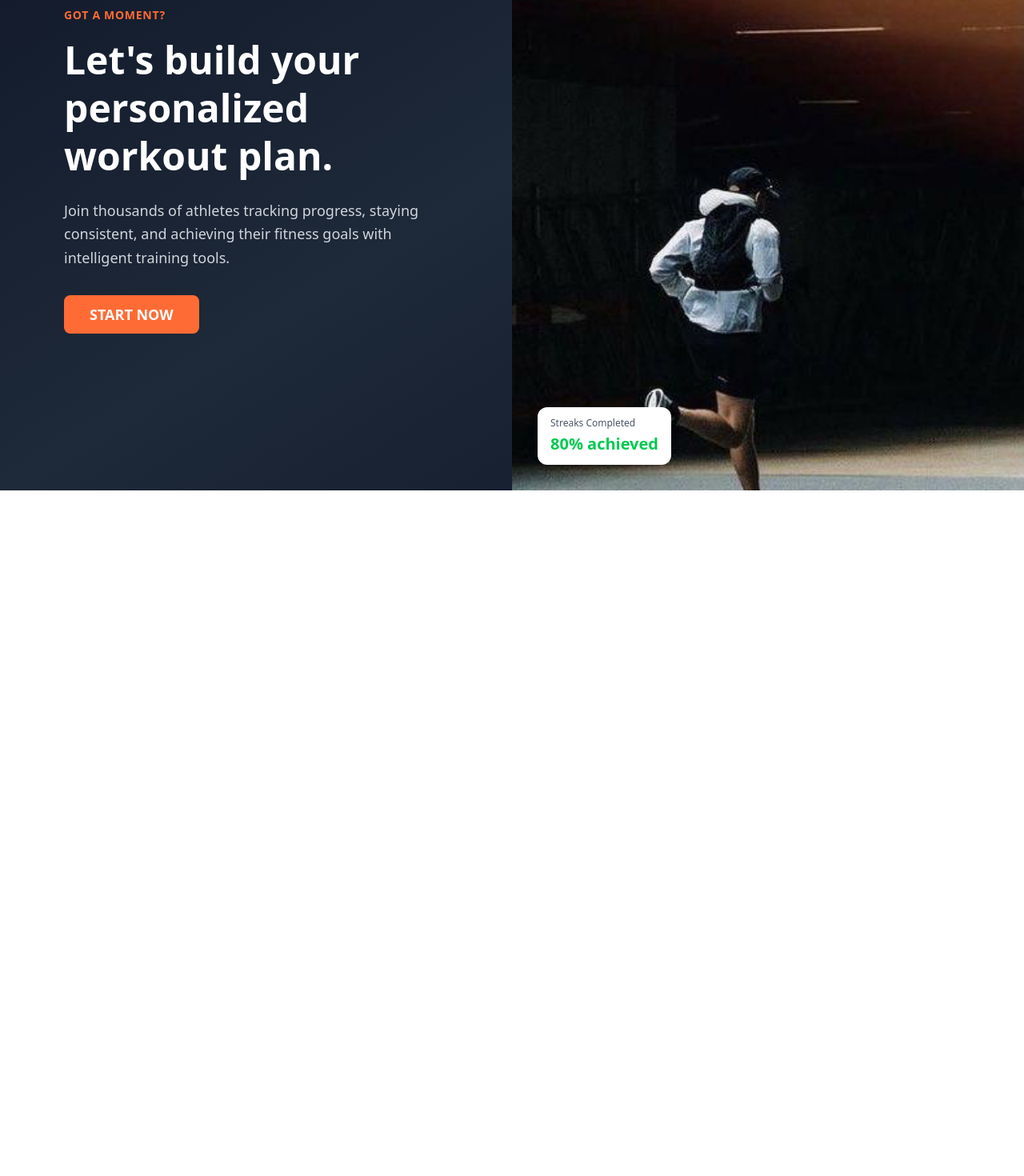
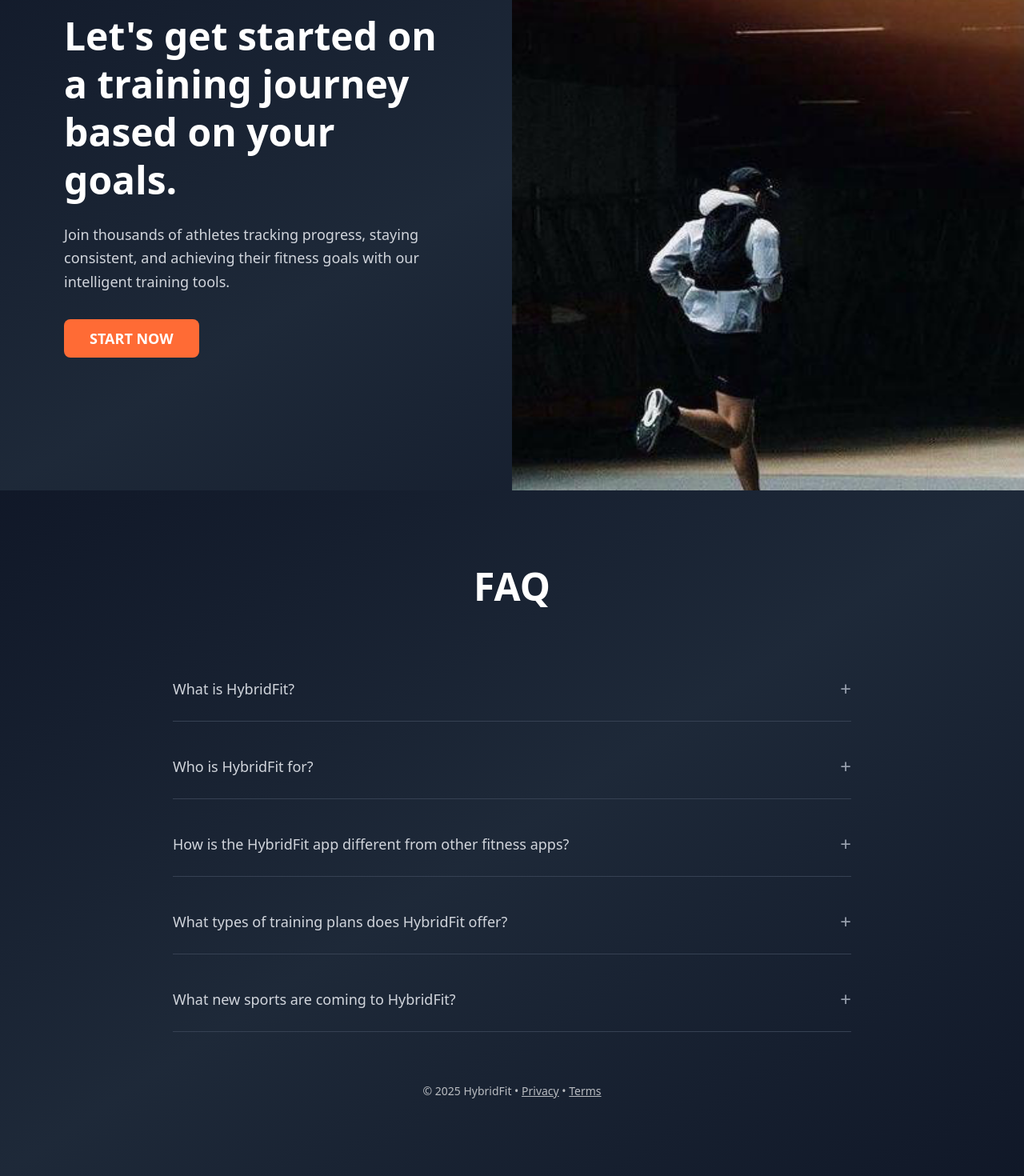
Before and after one commit to tnahata/hybrid-fit, a Next.js app in the folder hybrid-fit/: page / in a window 1280 px wide. Shown: the part 1954-3424 px from the top of the page at 80% size. Before the commit the page ends 2567 px from the top, so only its background shows below. Built offline with nearby package versions, Linux system fonts and the light colour scheme; no server answers.

Commit message:
add FAQ section

```diff
--- a/hybrid-fit/src/app/page.tsx
+++ b/hybrid-fit/src/app/page.tsx
@@ -3,6 +3,7 @@
 import { useEffect } from "react";
 import { CTASection } from "@/components/landing/cta-section";
 import { FeaturesSection } from "@/components/landing/features";
+import { FAQSection } from "@/components/landing/faq-section";
 import { HeroSection } from "@/components/landing/hero";
 import { useRouter } from "next/navigation";
 import { useSession } from "next-auth/react";
@@ -60,7 +61,8 @@
     <div>
       <HeroSection />
       <FeaturesSection features={features}/>
-      <CTASection />
+		  <CTASection />
+		  <FAQSection />
     </div>
   );
 }
--- a/hybrid-fit/src/components/landing/cta-section.tsx
+++ b/hybrid-fit/src/components/landing/cta-section.tsx
@@ -15,8 +15,8 @@
 
 export function CTASection({
 	tagline = 'Got a moment?',
-	heading = "Let's build your personalized workout plan.",
-	description = 'Join thousands of athletes tracking progress, staying consistent, and achieving their fitness goals with intelligent training tools.',
+	heading = "Let's get started on a training journey based on your goals.",
+	description = 'Join thousands of athletes tracking progress, staying consistent, and achieving their fitness goals with our intelligent training tools.',
 	buttonText = 'START NOW',
 	buttonLink = '/signup',
 	backgroundImage = '/images/cta-athlete.png'
@@ -58,24 +58,6 @@
 						className="object-cover"
 						priority
 					/>
-
-					<div className="absolute top-8 right-8 bg-white px-4 py-3 rounded-xl shadow-lg">
-						<p className="text-xs text-gray-600 font-medium mb-1">
-							Plan Progress
-						</p>
-						<p className="text-xl font-bold text-green-500">
-							90% achieved
-						</p>
-					</div>
-
-					<div className="absolute bottom-8 left-8 bg-white px-4 py-3 rounded-xl shadow-lg">
-						<p className="text-xs text-gray-600 font-medium mb-1">
-							Streaks Completed
-						</p>
-						<p className="text-xl font-bold text-green-500">
-							80% achieved
-						</p>
-					</div>
 				</div>
 			</div>
 		</section>
--- /dev/null
+++ b/hybrid-fit/src/components/landing/faq-section.tsx
@@ -0,0 +1,85 @@
+'use client';
+
+import { useState } from 'react';
+import Link from 'next/link';
+
+interface FAQItem {
+	question: string;
+	answer: string;
+}
+
+const faqs: FAQItem[] = [
+	{
+		question: 'What is HybridFit?',
+		answer: 'HybridFit is a comprehensive fitness platform that combines sport and strength trainig, AI-powered coaching, and progress tracking to help you achieve your hybrid fitness goals. Our intelligent system adapts to your experience level, available equipment, and schedule to create the perfect training program for you.'
+	},
+	{
+		question: 'Who is HybridFit for?',
+		answer: 'HybridFit is designed for hybrid athletes - from beginners wanting to train for sport and strength to advanced athletes looking to optimize their training. Our adaptive programs work for all fitness levels, goals, and schedules.'
+	},
+	{
+		question: 'How is the HybridFit app different from other fitness apps?',
+		answer: 'HybridFit stands out with its AI-powered personalization that adapts to your progress in real-time, comprehensive workout tracking with detailed analytics, an intelligent coach that learns from your history, and flexible programming that works for hybrid atheletes. We combine the best of strength training, sport drills, and recovery into one cohesive platform.'
+	},
+	{
+		question: 'What types of training plans does HybridFit offer?',
+		answer: 'HybridFit offers specialized training plans for strength training, running, soccer performance, and hybrid programs that combine multiple other disciplines. Whether you\'re training for a 5K, building strength for your sport, or becoming a well-rounded hybrid athlete, we have plans for beginners, intermediate, and advanced levels. Each plan includes detailed workouts, drills, and recovery protocols tailored to your goals.'
+	},
+	{
+		question: 'What new sports are coming to HybridFit?',
+		answer: 'Currently, HybridFit offers strength training, running, and soccer-focused exercises, along with hybrid training plans that combine all three disciplines. We\'re continuously expanding our platform to support athletes across all sports. Stay tuned for upcoming additions including tennis, golf, cycling, and sport-specific conditioning programs designed to help you excel in your chosen activity.'
+	}
+];
+
+export function FAQSection() {
+	const [openIndex, setOpenIndex] = useState<number | null>(null);
+
+	const toggleFAQ = (index: number) => {
+		setOpenIndex(openIndex === index ? null : index);
+	};
+
+	return (
+		<section className="py-24 bg-gradient-to-br from-gray-900 via-gray-800 to-gray-900">
+			<div className="container mx-auto px-6 max-w-4xl">
+				<h2 className="text-4xl lg:text-5xl font-bold text-center text-white mb-16">
+					FAQ
+				</h2>
+
+				<div className="space-y-4">
+					{faqs.map((faq, index) => (
+						<div
+							key={index}
+							className="border-b border-gray-700"
+						>
+							<button
+								onClick={() => toggleFAQ(index)}
+								className="w-full flex items-center justify-between py-6 text-left hover:opacity-80 transition-opacity"
+							>
+								<span className="text-lg font-medium text-gray-300 pr-8">
+									{faq.question}
+								</span>
+								<span className="text-2xl text-gray-400 flex-shrink-0">
+									{openIndex === index ? '−' : '+'}
+								</span>
+							</button>
+
+							<div
+								className={`overflow-hidden transition-all duration-300 ease-in-out ${openIndex === index ? 'max-h-96 pb-6' : 'max-h-0'
+									}`}
+							>
+								<p className="text-gray-400 leading-relaxed">
+									{faq.answer}
+								</p>
+							</div>
+						</div>
+					))}
+				</div>
+			</div>
+			<footer className="mt-16 text-sm text-primary-foreground/70 text-center">
+				© {new Date().getFullYear()} HybridFit •{" "}
+				<Link href="/privacy" className="underline hover:text-white">Privacy</Link> •{" "}
+				<Link href="/terms" className="underline hover:text-white">Terms</Link>
+			</footer>
+		</section>
+	);
+}
```
